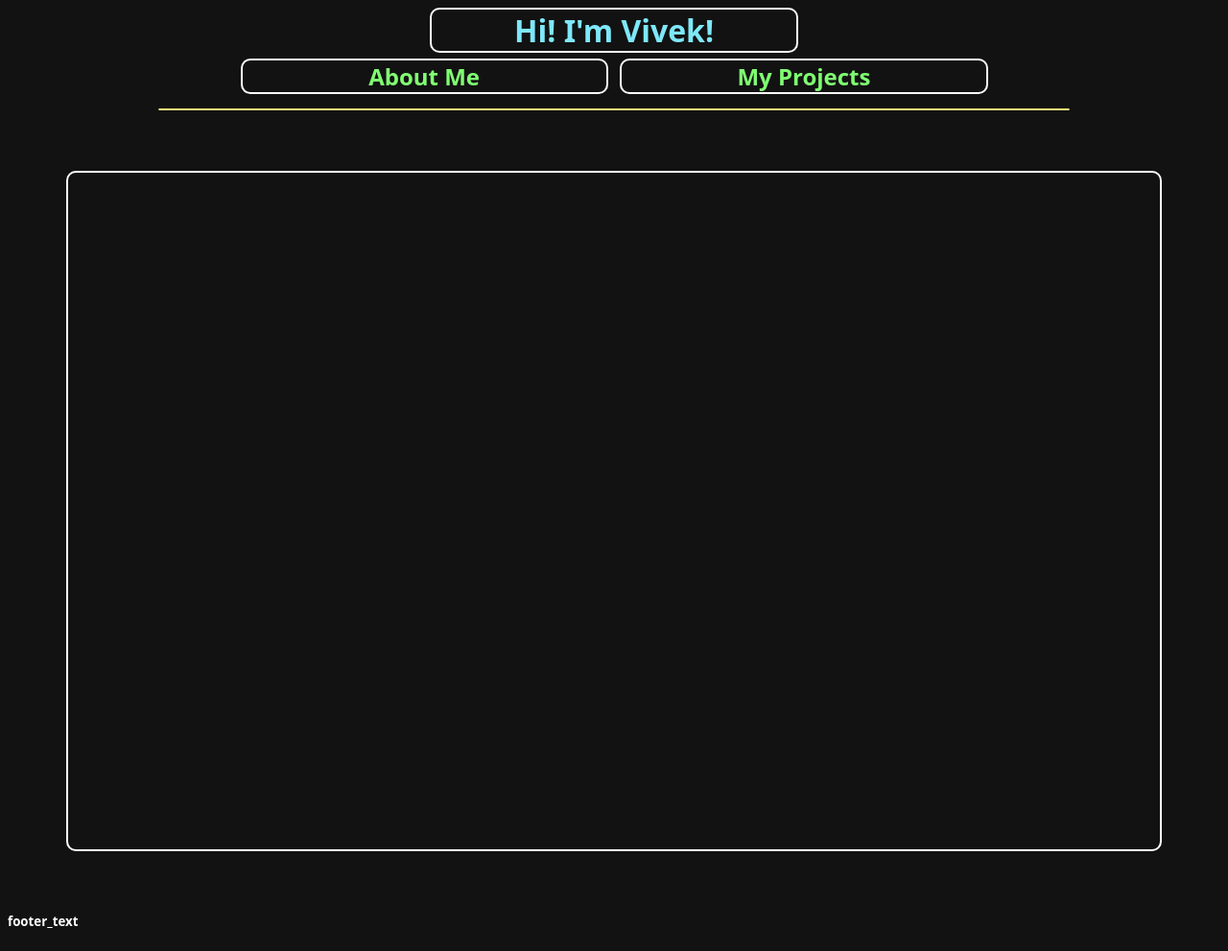
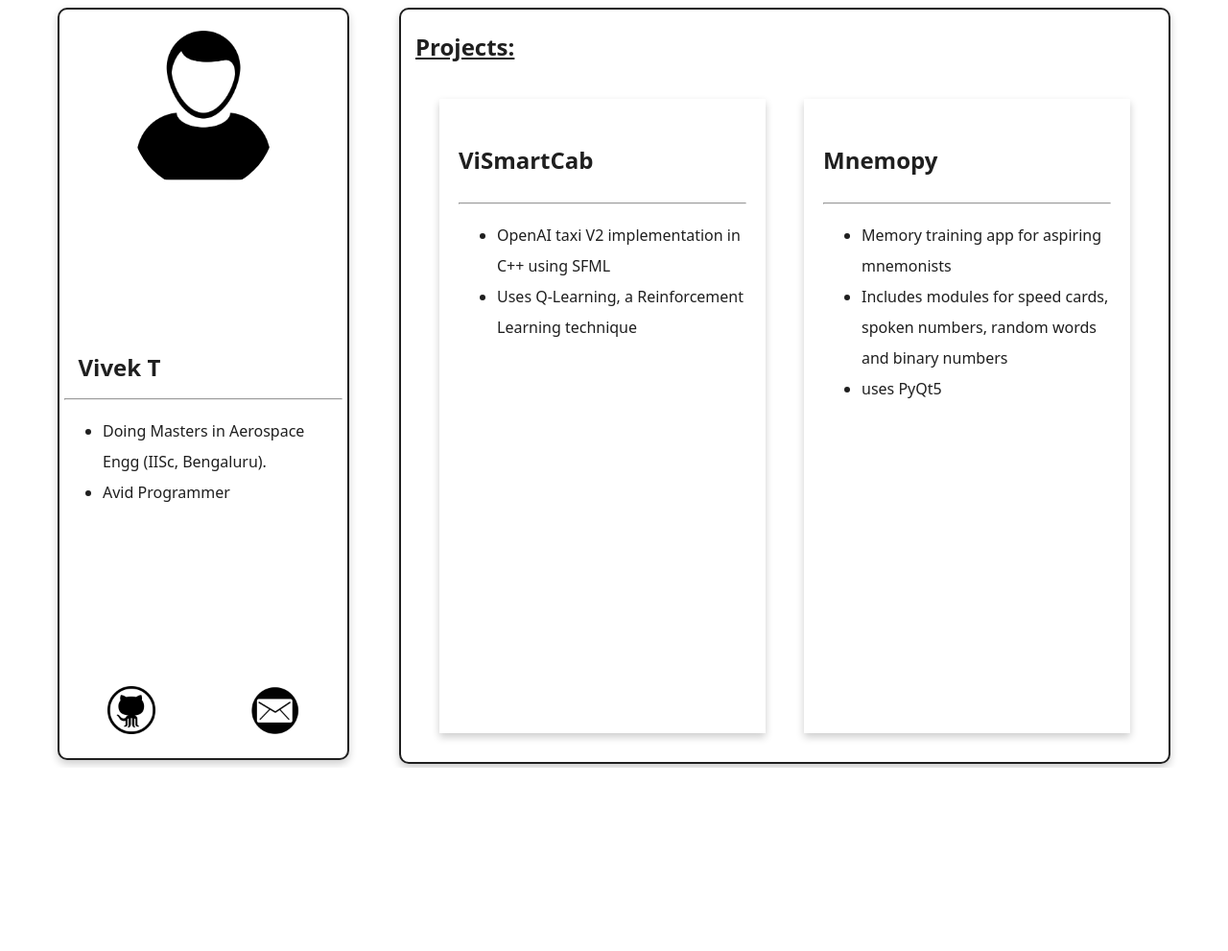
Before and after one commit to VivekThazhathattil/vivekthazhathattil.github.io, a PHP site: page / in a window 1280 px wide. Shown: the whole page at 96% size. After the commit the page ends 800 px from the top, so only its background shows below. Run offline with PHP 8.4, Linux system fonts and the light colour scheme.

Commit message:
barebones portfolio

```diff
--- a/portfolio/index.html
+++ b/portfolio/index.html
@@ -1,32 +1,66 @@
 <html>
 	<head>
-		<title> Vivek's Portfolio </title>
+		<title>Vivek's Portfolio</title>
+		<meta charset="utf-8">
+		<meta name="viewport" content="width=device-width,initial-scale=1.0">
+		<link rel="stylesheet" href="styles.css" type="text/css" media="all" />
 	</head>
-	<link rel="stylesheet" type="text/css" href="styles.css" />
+	<body>
 		<header>
-		<h1 class="add-border main-menu-text text-color-sky-blue-crayola auto-margin"> Hi! I'm Vivek! </h1>
 		</header>
 		<main>
-	<div class="main-container auto-margin">
-		<h2 class="add-border main-menu-text manual-margin" id="clickable-about-me">
-			<a href="#" class="text-color-screamin-green">
-				About Me
-			</a>
-		</h2>
-		<h2 class="add-border main-menu-text text-color-screamin-green manual-margin" id="clickable-my-projects">
-			<a href="#" class="text-color-screamin-green">
-				My Projects
-			</a>
-		</h2>
-	</div>
-	<hr class="hr-props">
-	<div id="content-container" class="add-border">
-		<div id="default-text" class="add-border"> </div>
-		<div id="about-me-container" class="add-border"> </div>
-		<div id="my-projects-container" class="add-border"> </div>
-	</div>
+			<div id="main-container" class="">
+				<div id="about-container" class="card">
+					<div id="default-container" class="">
+						<img
+							 src="img/img_avatar.png"
+							 alt="Avatar"
+							 class="avatar">
+						<div id="text-container" class="">
+							<h2 id="name"><b>Vivek T</b></h2>
+							<hr>
+							<ul>
+								<li>Doing Masters in Aerospace Engg (IISc, Bengaluru).</li>
+								<li>Avid Programmer</li>
+							</ul>
+						</div> <!-- text-container -->
+						<div id="contact-container">
+							<img
+									class="contact-icon"
+									src="img/github_icon.png"
+									alt="github">
+							<img
+									class="contact-icon"
+									src="img/email_icon.png"
+									alt="email">
+						</div> <!-- contact-container -->
+					</div> <!-- deafult-about-container -->
+				</div> <!-- about-container -->
+				<div id="showcase-container" class="card">
+					<h2 id="projects-title"><u><b>Projects:</b></u></h2>
+					<div id="showcase-items" class="">
+						<div id="show-case-item1" class="showcase-card card">
+							<h2>ViSmartCab</h2>
+							<hr>
+							<ul>
+								<li>OpenAI taxi V2 implementation in C++ using SFML</li>
+								<li>Uses Q-Learning, a Reinforcement Learning technique</li>
+							</ul>
+						</div> <!-- show-case-item1 -->
+						<div id="show-case-item2" class="showcase-card card">
+							<h2> Mnemopy </h2>
+							<hr>
+							<ul>
+								<li>Memory training app for aspiring mnemonists</li>
+								<li>Includes modules for speed cards, spoken numbers, random words and binary numbers</li>
+								<li>uses PyQt5</li>
+							</ul>
+						</div> <!-- show-case-item2 -->
+					</div> <!-- showcase-items -->
+				</div> <!-- showcase-container-->
+			</div> <!-- main-container -->
 		</main>
 		<footer>
-		<h5> footer_text </h5>
 		</footer>
+	</body>
 </html>
--- a/portfolio/styles.css
+++ b/portfolio/styles.css
@@ -1,86 +1,137 @@
-/* Color reference:
- * Yellow crayola: #FFF07C
- * Screamin green: #80FF72
- * Sky blue crayola: #7EE8FA
- * Baby pink: #EEC0C6
- * New York Pink: #E58C8A
- * dark gray: #121212
- */
 :root{
-	background-color: #121212;
+	/* colors */
+	--light-coral: #FF7477;
+	--pastel-pink: #E69597;
+	--silver-pink: #CEB5B7;
+	--powder-blue: #B5D6D6;
+	--celeste: #9CF6F6;
+	--text-black: #1F1F1F;
+
+	background-color: white;
 	font-family: "Noto Sans", sans-serif;
-	color: white;
+	color: var(--text-black);
+	line-height: 2;
 }
-a{
-	text-decoration: none;
+/* DESKTOPS AND LAPTOPS */
+#main-container{
+	display: flex;
+	flex-direction: row;
+	justify-content: space-evenly;
+	height: 100%;
+	margin: auto;
 }
-.main-menu-text{
-	text-align: center;
-	width: 30%;
-	height: 15%
-	padding: 2.5% 5% 2.5% 5%;
-	align-self: center;
-	justify-self: center;
+#about-container{
+	width: 300px;
+	height: auto;
+	background-color: white;
+	border: solid var(--text-black) 2px;
+	border-radius: 10px;
+}
+#about-container:hover{
+	background-color: var(--powder-blue);
+	transition: 0.3s;
+}
+#default-container{
+	display: flex;
+	flex-direction: column;
+	justify-content: space-between;
+	align-items: center;
+	height: 100%;
+}
+#text-container{
+	padding: 5px;
+}
+#name{
+	margin: 0% 0% 0% 5%;
+}
+#contact-container{
+	display: flex;
+	flex-direction: row;
+	justify-content: space-around;
+	align-items: center;
+	height: 100px;
+	width: 100%;
+}
+.avatar{
+	padding: 5%;
+	width: 50%;
+	border-radius: 500px;
+}
+.contact-icon{
+	width: 50px;
+	height: 50px;
+}
+.card {
+  /* Add shadows to create the "card" effect */
+  box-shadow: 0 4px 8px 0 rgba(0,0,0,0.2);
+  transition: 0.3s;
 }
 
-.auto-margin{
-	margin: auto;
+/* On mouse-over, add a deeper shadow */
+.card:hover {
+  box-shadow: 0 8px 16px 0 rgba(0,0,0,0.2);
 }
-.manual-margin{
-	margin: 0.5%;
-}
-
-.text-color-sky-blue-crayola{
-	color: #7EE8FA;
-}
-.text-color-baby-pink{
-	color: #EEC0C6;
-}
-.text-color-screamin-green{
-	color: #80FF72;
-}
-
-.add-border{
-	border-style: solid;
-	border-color: white;
-	border-width: 2px;
+/**{border: dashed 1px black;}*/
+.ab{border: dashed 1px black;}
+#showcase-container{
+	height: 100%;
+	width: 800px;
+	display: flex;
+	flex-direction: column;
+	justify-content: flex-start;
+	align-items: stretch;
+	border: solid var(--text-black) 2px;
 	border-radius: 10px;
 }
-
-#clickable-my-projects:hover{
-	color: #EEC0C6;
+#showcase-container:hover{
+	background-color: var(--powder-blue);
+	transition: 0.3s;
 }
-
-#clickable-about-me:hover{
-	color: #EEC0C6;
+#showcase-items{
+	display: flex;
+	flex-direction: row;
+	justify-content: space-evenly;
+	margin: 0px 15px 15px 15px;
+	flex: 1;
 }
-
-.main-container{
-	display: flex;
-	flex-direction: rows;
-	justify-content: center;
+#projects-title{
+	margin: 15px 15px 15px 15px;
 }
-
-.hr-props{
-	width: 75%;
-	border-width: 1px;
-	border-radius: 1px;
-	border-style: solid;
-	border-color: #FFF07C;
+#showcase-items{
+	width: auto;
+	align-self: stretch;
+	height: auto;
 }
-#content-container{
-	width: 90%;
-	height: 90%;
-	justify-self: center;
-	align-self: center;
-	margin: 5% 5% 5% 5%;
+.showcase-card{
+	width: 300px;
+	height: stretch;
+	margin: 15px 15px 15px 15px;
+	background-color: white;
+	padding: 20px 20px 20px 20px;
 }
-#about-me-container{
-	display: none;
+.showcase-img{
+	max-width: 100%;
 }
-#my-projects-container{
-	display: none;
+/* MOBILES and TABLETS */
+@media (max-width: 815px){
+	#main-container{
+		display: flex;
+		flex-direction: column;
+		justify-content: space-around;
+		height: 100%;
+		margin: auto;
+	}
+	#about-container{
+		width: 100%;
+		height: auto;
+		background-color: white;
+		border: solid var(--text-black) 2px;
+		border-radius: 10px;
+	}
+	#showcase-container{
+		height: 100%;
+		width: 100%;
+		border: solid var(--text-black) 2px;
+		border-radius: 10px;
+	}
 }
-#default-text{
-	display: none;
-}
```
Also changed, not shown: portfolio/img/email_icon.png (added), portfolio/img/github_icon.png (added), portfolio/img/img_avatar.png (added), portfolio/img/vismartcab_illus.png (added). Lines whose indentation alone changed are shown as unchanged.
